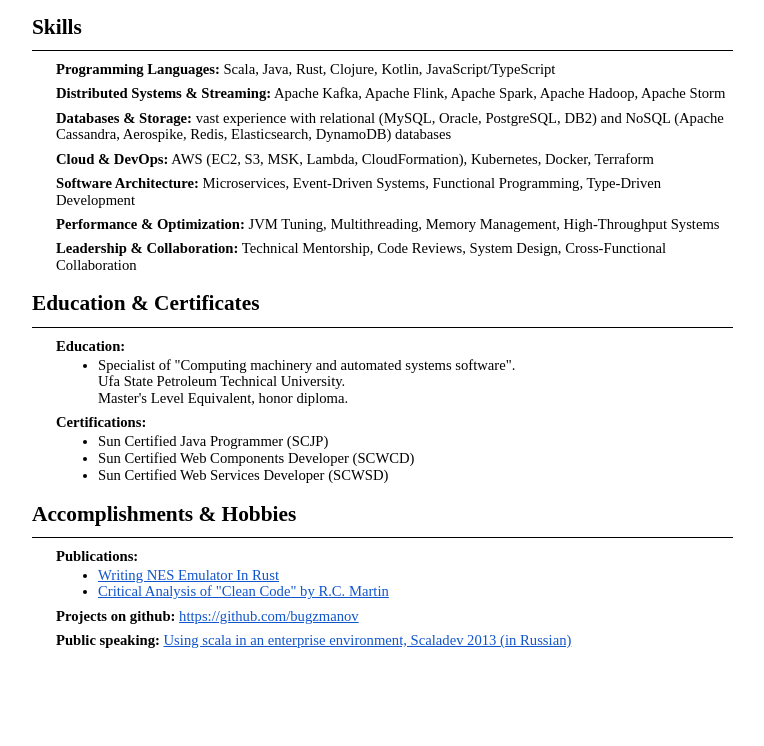
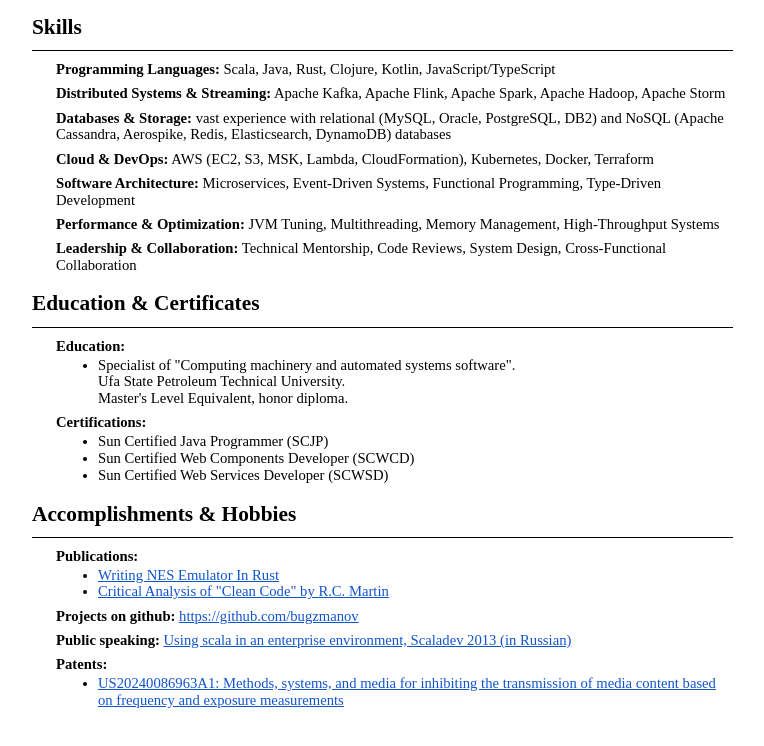
Before and after one commit to bugzmanov/bugzmanov.github.io, a plain HTML site: page index.html in a window 1280 px wide. Shown: the part 1247-1993 px from the top of the page, without its empty margins (342-1106 px from the left). Before the commit the page ends 1951 px from the top, so only its background shows below. Drawn offline with Linux system fonts and the light colour scheme.

Commit message:
Update index.html

```diff
--- a/index.html
+++ b/index.html
@@ -474,6 +474,13 @@
                     <span class="category-label">Public speaking:</span>
                     <a href="https://www.youtube.com/watch?v=4pTDhgWW6ko" class="link">Using scala in an enterprise environment, Scaladev 2013 (in Russian)</a>
                 </div>
+
+                 <div class="accomplishment">
+                    <span class="category-label">Patents:</span>
+                    <ul>
+                        <li><a href="https://patents.google.com/patent/US20240086963A1/en?oq=20240086963" class="link">US20240086963A1: Methods, systems, and media for inhibiting the transmission of media content based on frequency and exposure measurements</a></li>
+                    </ul>
+                </div>
             </div>
 
         </div>
```
